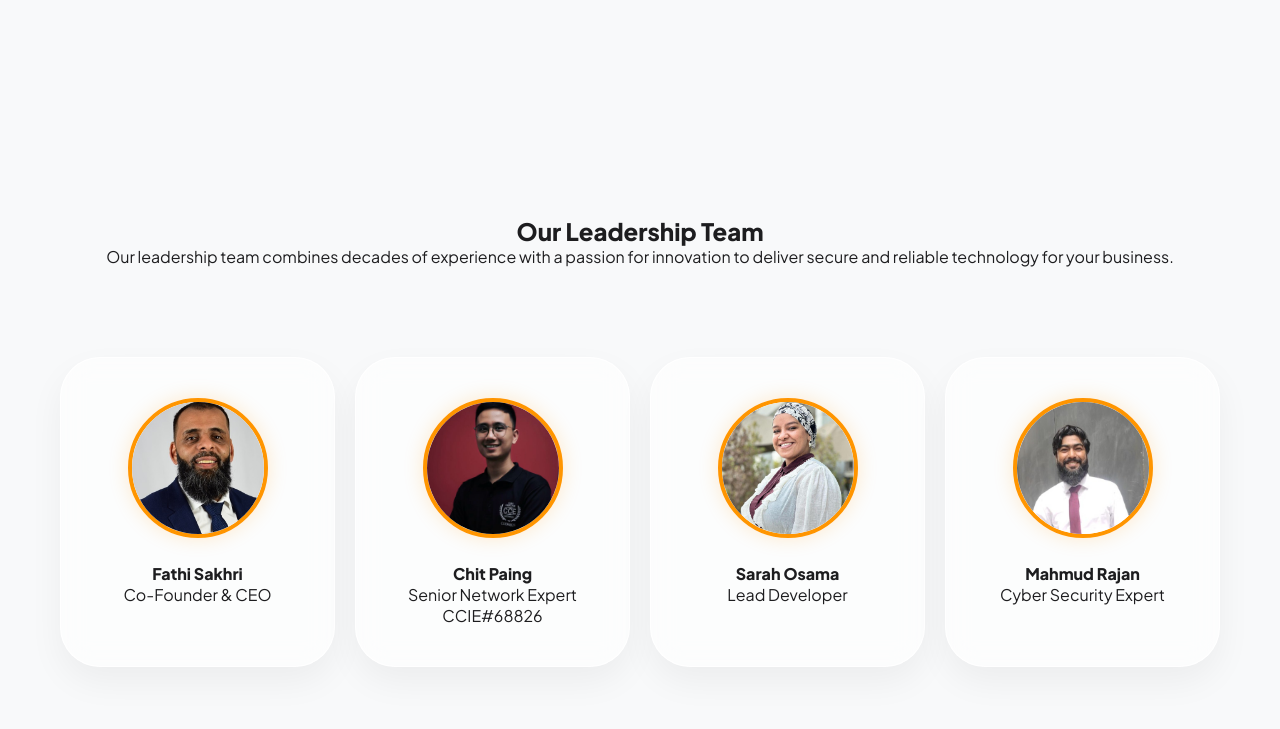
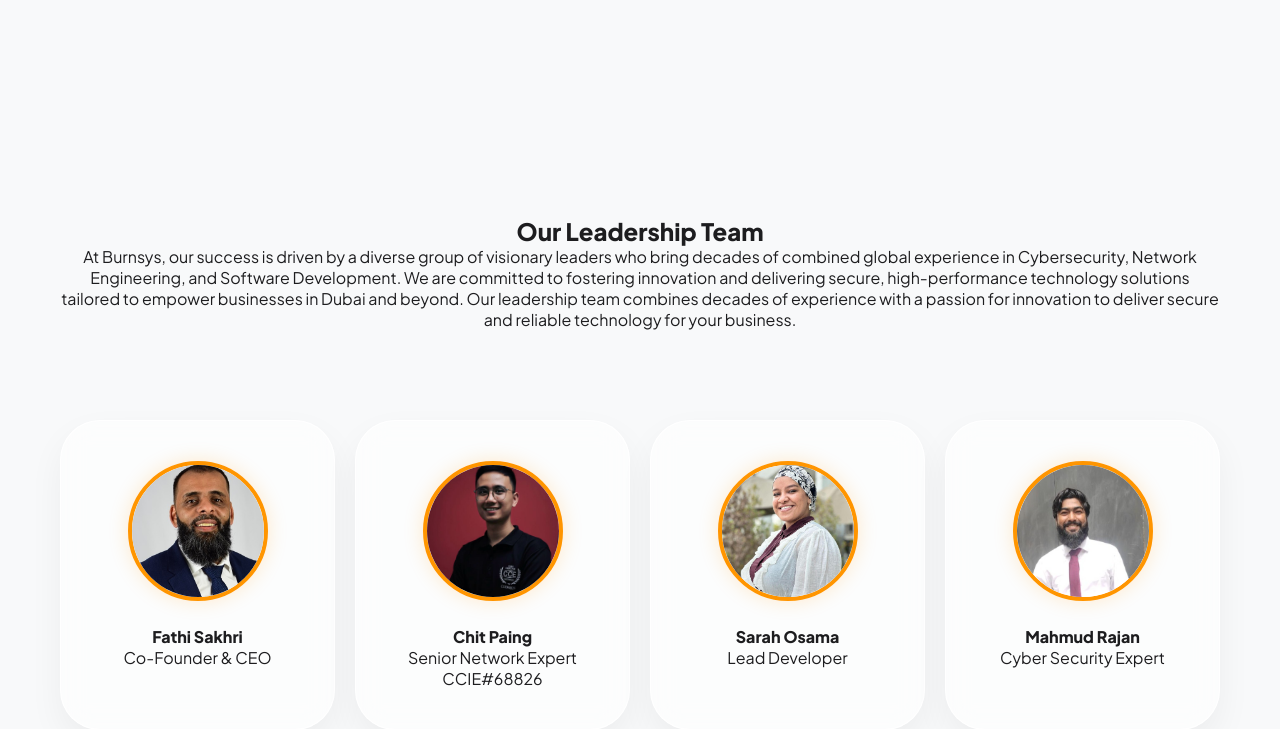
Before and after one commit to chitpaingdway/Burnsys-Website, a Flask app: page / in a window 1280 px wide. Shown: the part 3339-4068 px from the top of the page. Run offline with Flask 3, Linux system fonts and the light colour scheme.

Commit message:
Update index.html

```diff
--- a/templates/index.html
+++ b/templates/index.html
@@ -269,6 +269,8 @@
                 <h2 class="section-title-alt">Our Leadership Team</h2>
                 <div class="h-underline"></div>
                 <p class="section-subtitle">
+                At Burnsys, our success is driven by a diverse group of visionary leaders who bring decades of combined global experience in Cybersecurity, Network Engineering, and Software Development.
+                We are committed to fostering innovation and delivering secure, high-performance technology solutions tailored to empower businesses in Dubai and beyond.
                 Our leadership team combines decades of experience with a passion for innovation to deliver secure and reliable technology for your business.
             </p>
             </div>
```
